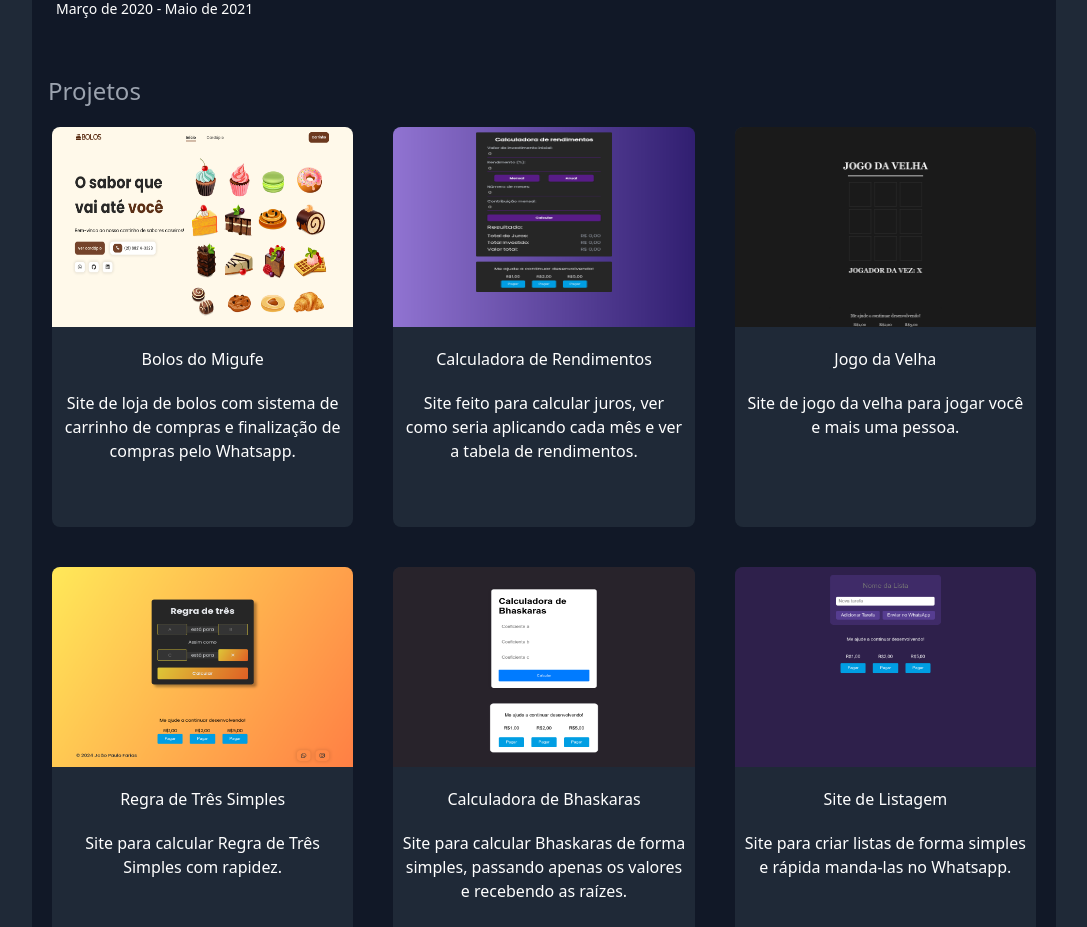
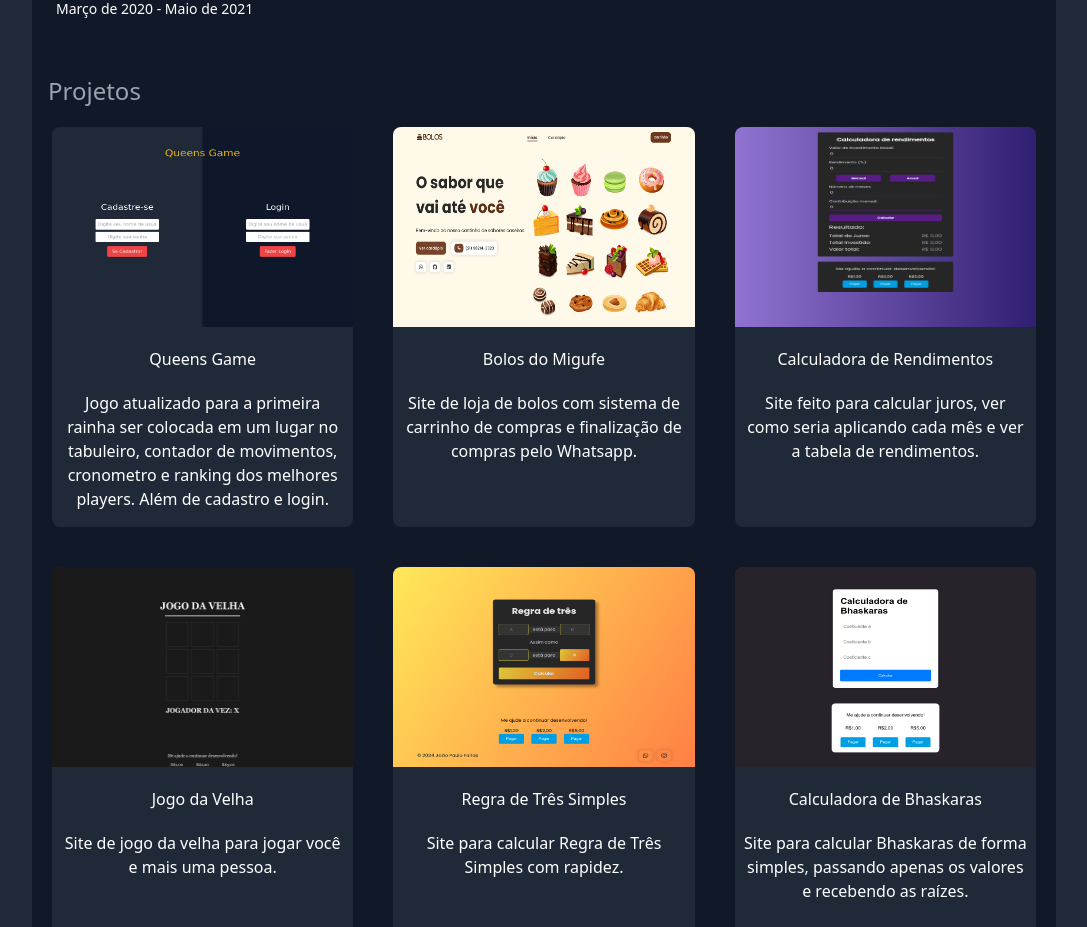
Before and after one commit to DevJpFarias/my-projects-site, a React (Vite) app: page / in a window 1280 px wide. Shown: the part 1349-2276 px from the top of the page, without its empty margins (96-1183 px from the left). Built offline with nearby package versions, Linux system fonts and the light colour scheme.

Commit message:
feat: adicionado mais um projeto

```diff
--- a/src/components/Projects/Projects.tsx
+++ b/src/components/Projects/Projects.tsx
@@ -9,6 +9,7 @@ import SiteListagemImg from '../../../public/Site de Listagem.png'
 import StatsPreviewImg from '../../../public/Frontend Mentor _ Stats preview card component.png'
 import ProductPreviewImg from '../../../public/Frontend Mentor _ Product preview card component.png'
 import JogoDaVelha from '../../../public/Jogo da Velha.png'
+import QueensGame from '../../../public/QueensGame.png'
 
 interface Project {
   id: number
@@ -22,41 +23,48 @@ export function Projects() {
   const projects: Project[] = [
     {
       id: 1,
+      title: 'Queens Game',
+      description: 'Jogo atualizado para a primeira rainha ser colocada em um lugar no tabuleiro, contador de movimentos, cronometro e ranking dos melhores players. Além de cadastro e login.',
+      image: QueensGame,
+      url: 'https://queens-game.netlify.app/'
+    },
+    {
+      id: 2,
       title: 'Bolos do Migufe',
       description: 'Site de loja de bolos com sistema de carrinho de compras e finalização de compras pelo Whatsapp.',
       image: MigufeCakeImg,
       url: 'https://migufe-cake-store.netlify.app'
     },
     {
-      id: 2,
+      id: 3,
       title: 'Calculadora de Rendimentos',
       description: 'Site feito para calcular juros, ver como seria aplicando cada mês e ver a tabela de rendimentos.',
       image: RendimentosImg,
       url: 'https://investmentamount.netlify.app/'
     },
     {
-      id: 3,
+      id: 4,
       title: 'Jogo da Velha',
       description: 'Site de jogo da velha para jogar você e mais uma pessoa.',
       image: JogoDaVelha,
       url: 'https://migufe-jogo-da-velha.netlify.app/'
     },
     {
-      id: 4,
+      id: 5,
       title: 'Regra de Três Simples',
       description: 'Site para calcular Regra de Três Simples com rapidez.',
       image: RegraDeTresImg,
       url: 'https://migufe-regra-de-tres.netlify.app'
     },
     {
-      id: 5,
+      id: 6,
       title: 'Calculadora de Bhaskaras',
       description: 'Site para calcular Bhaskaras de forma simples, passando apenas os valores e recebendo as raízes.',
       image: BhaskarasSiteImg,
       url: 'https://migufe-bhaskara-calculator.netlify.app'
     },
     {
-      id: 6,
+      id: 7,
       title: 'Site de Listagem',
       description: 'Site para criar listas de forma simples e rápida manda-las no Whatsapp.',
       image: SiteListagemImg,
```
Also changed, not shown: public/QueensGame.png (added).
